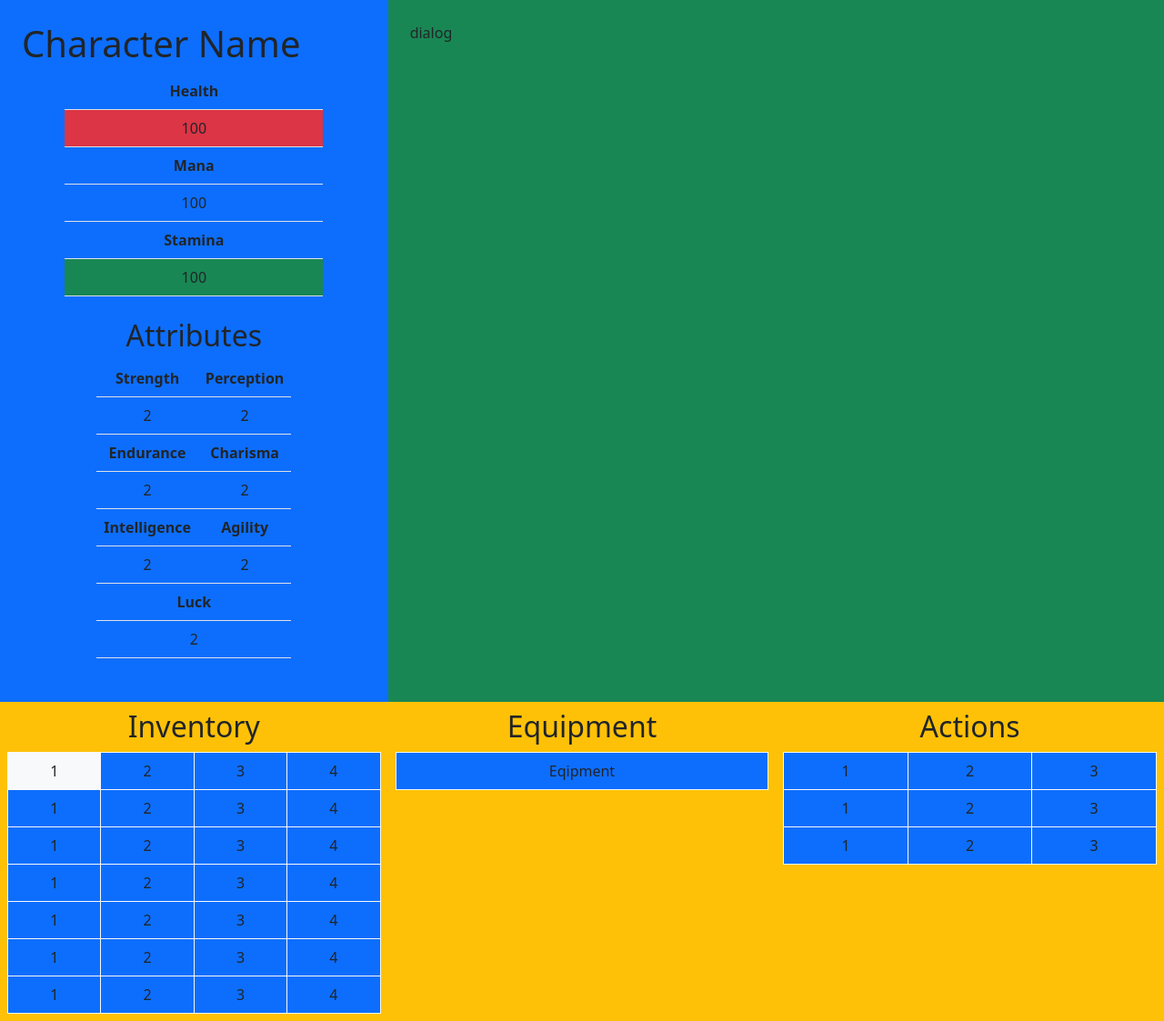
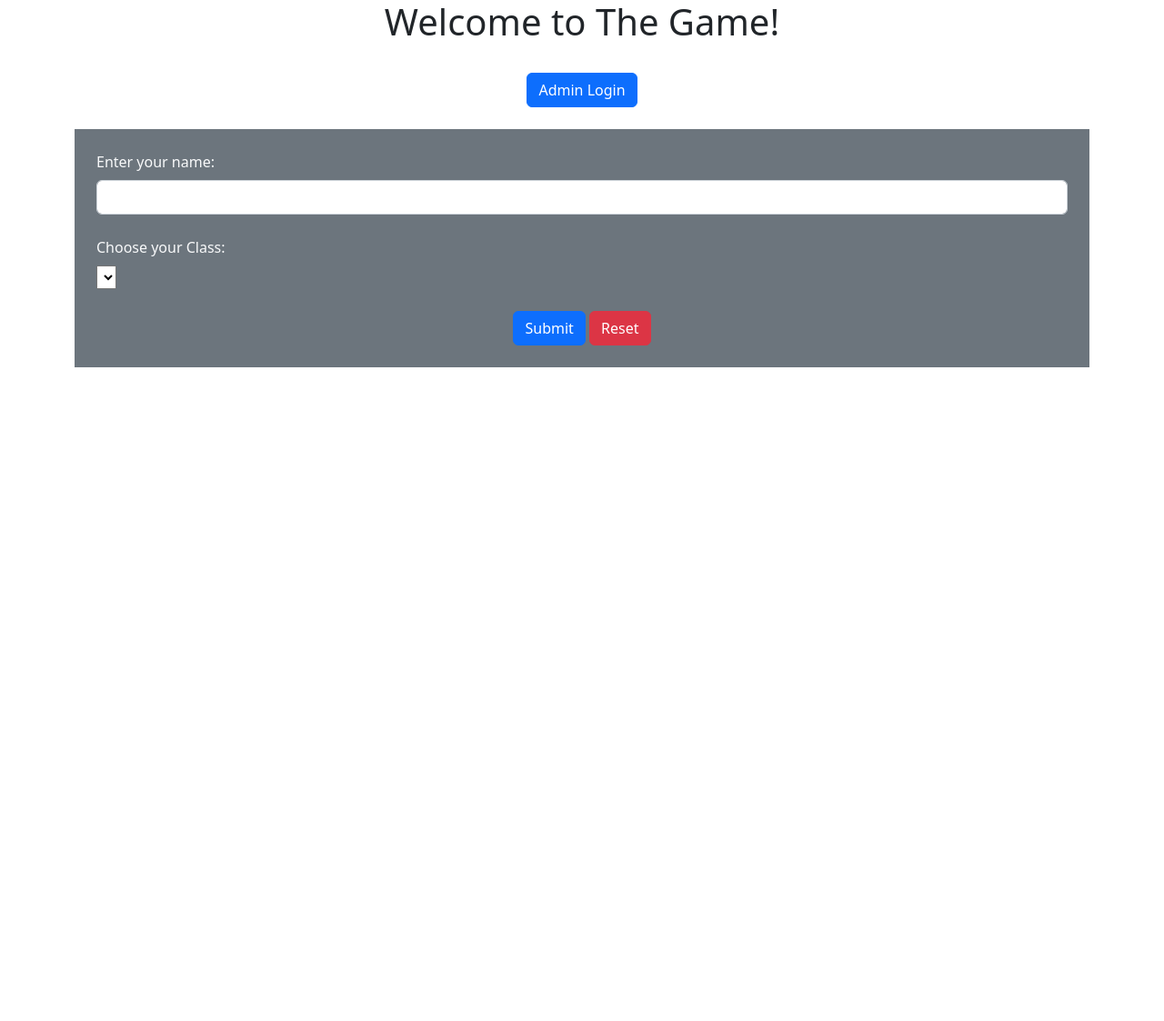
Before and after one commit to pgfrank1/PHP-MySQL-Fall-2022, a PHP site: page /adminer/projects/project4/index.php in a window 1280 px wide. Shown: the whole page at 91% size. After the commit the page ends 404 px from the top, so only its background shows below. Run offline with PHP 8.4, Linux system fonts and the light colour scheme; lists and menus that the app fills with data are empty; some libraries are stand-ins or nearby versions.

Commit message:
Started database and created login pages

```diff
--- a/projects/project4/index.php
+++ b/projects/project4/index.php
@@ -1,158 +1,64 @@
+<?php
+    session_start();
+    require_once('page-titles.php');
+    $page_title = INDEX_PAGE;
+?>
+
 <!DOCTYPE html>
 <html lang="en">
-
 <head>
     <meta charset="UTF-8">
-    <meta http-equiv="X-UA-Compatible" content="IE=edge">
     <meta name="viewport" content="width=device-width, initial-scale=1.0">
+    <meta http-equiv="X-UA-Compatible" content="ie=edge">
     <link href="./css/normalize.css" rel="stylesheet">
-    <link href="https://cdn.jsdelivr.net/npm/bootstrap@5.2.3/dist/css/bootstrap.min.css" rel="stylesheet"
-        integrity="sha384-rbsA2VBKQhggwzxH7pPCaAqO46MgnOM80zW1RWuH61DGLwZJEdK2Kadq2F9CUG65" crossorigin="anonymous">
-    <title>Document</title>
+    <link href="https://cdn.jsdelivr.net/npm/bootstrap@5.2.3/dist/css/bootstrap.min.css" rel="stylesheet" integrity="sha384-rbsA2VBKQhggwzxH7pPCaAqO46MgnOM80zW1RWuH61DGLwZJEdK2Kadq2F9CUG65" crossorigin="anonymous">
+    <title><?= $page_title ?></title>
 </head>
-<body style="min-height: 100vh !important;">
-    <div class="container-fluid row m-0 p-0">
-        <div class="d-flex flex-row justify-content-evenly p-0" style="min-height: 70vh!important;">
-                <div class="col-4 bg-primary p-4" style="min-width: 15em !important;">
-                    <h1>Character Name</h1>
-                    <table class="table table-border text-center m-auto w-75">
-                        <tr>
-                            <th>Health</th>
-                        </tr>
-                        <tr>
-                            <td class="bg-danger">100</td>
-                        </tr>
-                        <tr>
-                            <th>Mana</th>
-                        </tr>
-                        <tr>
-                            <td>100</td>
-                        </tr>
-                        <tr>
-                            <th>Stamina</th>
-                        </tr>
-                        <tr>
-                            <td class="bg-success">100</td>
-                        </tr>
-                    </table>
-                    <h2 class="text-center pt-4">Attributes</h2>
-                    <table class="table text-center m-auto w-50 mb-4">
-                        <tr>
-                            <th>Strength</th>
-                            <th>Perception</th>
-                        </tr>
-                        <tr>
-                            <td>2</td>
-                            <td>2</td>
-                        </tr>
-                        <tr>
-                            <th>Endurance</th>
-                            <th>Charisma</th>
-                        </tr>
-                        <tr>
-                            <td>2</td>
-                            <td>2</td>
-                        </tr>
-                        <tr>
-                            <th>Intelligence</th>
-                            <th>Agility</th>
-                        </tr>
-                        <tr>
-                            <td>2</td>
-                            <td>2</td>
-                        </tr>
-                        <tr>
-                            <th colspan="2">Luck</th>
-                        </tr>
-                        <tr>
-                            <td colspan="2">2</td>
-                        </tr>
-                    </table>
+<body>
+<main>
+    <?php
+    if(empty($_SESSION['player_name']))
+    {
+        require_once('dbconnection.php');
+        require_once("query-utils.php");
+
+        $dbc = mysqli_connect(DB_HOST, DB_USER,DB_PASSWORD,DB_NAME)
+                or trigger_error("There was an error attempting to connect to the database.", E_USER_ERROR);
+
+
+    ?>
+    <div class="container">
+        <h1 class="text-center">Welcome to The Game!</h1>
+        <div class="text-center py-4">
+            <a class="btn btn-primary" href="admin-login.php">Admin Login</a>
+        </div>
+        <form class="bg-secondary p-4">
+            <div class="form-group">
+                <label class="form-label text-light" for="playerName">Enter your name:</label>
+                <input type="text" class="form-control" id="playerName">
+                <div class="invalid-feedback">
+                    Please provide a Birthdate.
                 </div>
-                <div class="col-8 bg-success p-4">
-                    dialog
-                </div>
-        </div>
-        <div class="d-flex flex-row justify-content-evenly bg-warning p-0" style="min-height: 30vh!important;">
-                <div class="col-4 p-2">
-                    <h2 class="text-center">Inventory</h2>
-                    <table class="table table-bordered border-light text-center m-auto bg-primary">
-                        <tr class="m-auto">
-                            <td class="bg-light">1</td>
-                            <td>2</td>
-                            <td>3</td>
-                            <td>4</td>
-                        </tr>
-                        <tr>
-                            <td>1</td>
-                            <td>2</td>
-                            <td>3</td>
-                            <td>4</td>
-                        </tr>
-                        <tr>
-                            <td>1</td>
-                            <td>2</td>
-                            <td>3</td>
-                            <td>4</td>
-                        </tr>
-                        <tr>
-                            <td>1</td>
-                            <td>2</td>
-                            <td>3</td>
-                            <td>4</td>
-                        </tr>
-                        <tr>
-                            <td>1</td>
-                            <td>2</td>
-                            <td>3</td>
-                            <td>4</td>
-                        </tr>
-                        <tr>
-                            <td>1</td>
-                            <td>2</td>
-                            <td>3</td>
-                            <td>4</td>
-                        </tr>
-                        <tr>
-                            <td>1</td>
-                            <td>2</td>
-                            <td>3</td>
-                            <td>4</td>
-                        </tr>
-                    </table>
-                </div>
-                <div class="col-4 p-2">
-                    <h2 class="text-center">Equipment</h2>
-                    <table class="table table-bordered border-light text-center m-auto bg-primary">
-                        <tr>
-                            <td>Eqipment</td>
-                        </tr>
-                    </table>
-                </div>
-                <div class="col-4 p-2">
-                    <h2 class="text-center">Actions</h2>
-                    <table class="table table-bordered border-light text-center m-auto bg-primary">
-                        <tr>
-                            <td>1</td>
-                            <td>2</td>
-                            <td>3</td>
-                        </tr>
-                        <tr>
-                            <td>1</td>
-                            <td>2</td>
-                            <td>3</td>
-                        </tr>
-                        <tr>
-                            <td>1</td>
-                            <td>2</td>
-                            <td>3</td>
-                        </tr>
-                    </table>
-                </div>
-        </div>
+            </div>
+            <br>
+            <div class="form-group">
+                <label class="form-label text-light">Choose your Class:</label>
+                <br>
+                <select>
+
+                </select>
+            </div>
+            <div class="pt-4 text-center">
+                <button class="btn btn-primary" type="submit" name="create_user">Submit</button>
+                <button class="btn btn-danger" type="reset">Reset</button>
+            </div>
+        </form>
     </div>
-    <script src="https://cdn.jsdelivr.net/npm/bootstrap@5.2.3/dist/js/bootstrap.bundle.min.js"
-        integrity="sha384-kenU1KFdBIe4zVF0s0G1M5b4hcpxyD9F7jL+jjXkk+Q2h455rYXK/7HAuoJl+0I4" crossorigin="anonymous">
-    </script>
+    <?php
+    }
+    ?>
+</main>
+<script src="https://cdn.jsdelivr.net/npm/bootstrap@5.2.3/dist/js/bootstrap.bundle.min.js" integrity="sha384-kenU1KFdBIe4zVF0s0G1M5b4hcpxyD9F7jL+jjXkk+Q2h455rYXK/7HAuoJl+0I4" crossorigin="anonymous">
+</script>
 </body>
 </html>
```
Also changed, not shown: projects/project4/the-game.php (added, +165 -0 lines).
